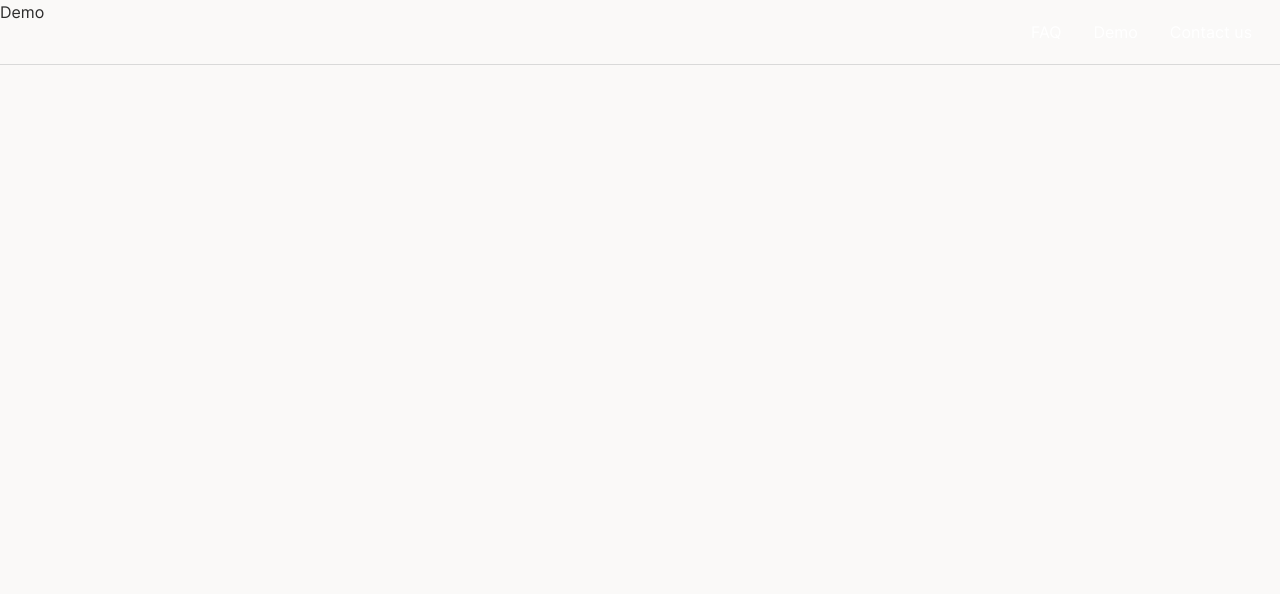
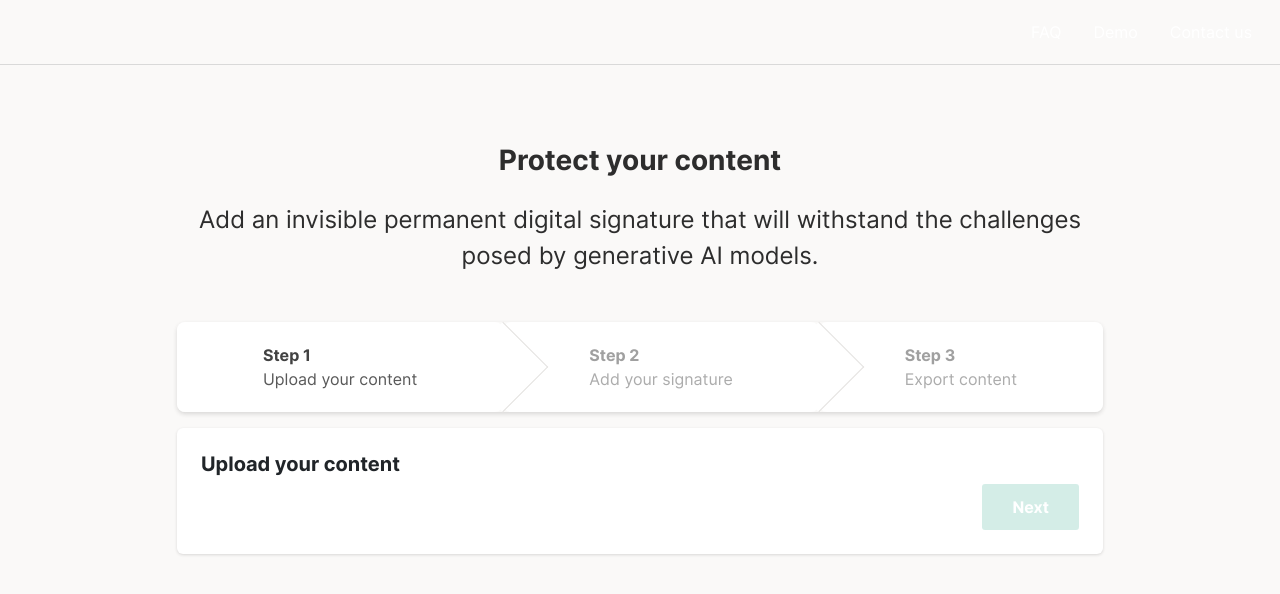
Before and after one commit to dubisoft-solutions/ai-sign, a React (Vite) app: page /demo in a window 1280 px wide. Shown: the top 594 px of the page. Built offline with nearby package versions, Linux system fonts and the light colour scheme.

Commit message:
create demo page

```diff
--- a/src/pages/Demo.tsx
+++ b/src/pages/Demo.tsx
@@ -1,6 +1,64 @@
 const DemoPage = () => {
     return (
-        <p>Demo</p>
+        <>
+        <div className="content d-flex w-100 h-100 mx-auto flex-column">
+            <div className="container">
+
+                <div className="row justify-content-center">
+                    <div className="col-lg-10 text-center pb-4">
+                        <h2 className="mb-lg-4 mb-3">Protect your content</h2>
+                        <p className="fs-3 mb-lg-5 mb-4">Add an invisible permanent digital signature that will withstand the challenges posed by generative AI models.</p>
+
+                        <div className="steps mb-3">
+                            <div className="step active">
+                                <div className="step-body">
+                                    <div className="step-title">
+                                        Step 1
+                                    </div>
+                                    <div className="step-description">
+                                        Upload your content
+                                    </div>
+                                </div>
+                            </div>
+
+                            <div className="step">
+                                <div className="step-body">
+                                    <div className="step-title">
+                                        Step 2
+                                    </div>
+                                    <div className="step-description">
+                                        Add your signature
+                                    </div>
+                                </div>
+                            </div>
+
+                            <div className="step">
+                                <div className="step-body">
+                                    <div className="step-title">
+                                        Step 3
+                                    </div>
+                                    <div className="step-description">
+                                        Export content
+                                    </div>
+                                </div>
+                            </div>
+                        </div>
+
+                        <div className="card">
+                            <div className="card-body">
+                                <h3 className="text-start">Upload your content</h3>
+                                <div className="text-end">
+                                    <a href="#" className="btn btn-info disabled">Next</a>
+                                </div>
+                            </div>
+                        </div>
+                    </div>
+                </div>
+            </div>
+        </div>
+
+
+        </>
     )
 }
 
--- a/src/styles/app.scss
+++ b/src/styles/app.scss
@@ -48,3 +48,83 @@
         transform: translate(-50%, -50%)
     }
 }
+
+.content {
+    padding: 9rem 0 8.125rem 0;
+}
+
+.steps {
+    display: flex;
+    flex-direction: row;
+    align-items: stretch;
+    box-shadow: 0px 2px 4px 0px rgba(45, 45, 45, 0.16);
+    border-radius: .5rem;
+    .step {
+        position: relative;
+        display: flex;
+        flex: 1 0 auto;
+        flex-wrap: wrap;
+        flex-direction: row;
+        vertical-align: middle;
+        align-items: center;
+        justify-content: center;
+        margin: 0 0;
+        padding: 1.313rem 2.5rem;
+        border-radius: .5rem;
+        background: $white;
+        transition: background-color .1s ease, opacity .1s ease, color .1s ease, box-shadow .1s ease, -webkit-box-shadow .1s ease;
+        @include media-breakpoint-down(lg) {
+            padding: .5rem .5rem;
+        }
+        &:not(:last-child):after {
+            display: block;
+            position: absolute;
+            z-index: 2;
+            content: '';
+            top: 50%;
+            right: 0;
+            border: medium none;
+            background-color: $white;
+            width: 4rem;
+            height: 4rem;
+            border-style: solid;
+            border-color: #E4E2E0;
+            border-width: 0 1px 1px 0;
+            transform: translateY(-50%) translateX(50%) rotate(-45deg);
+            @include media-breakpoint-down(lg) {
+                width: 2.25rem;
+                height: 2.25rem;
+            }
+        }
+        &.active {
+            cursor: auto;
+            .step-body {
+                .step-title {
+                    color: $black-66;
+                }
+                .step-description {
+                    color: $dark-grey;
+                }
+            }
+        }
+        .step-body {
+            text-align: left;
+            .step-title {
+                font-weight: 700;
+                font-size: 1rem;
+                color: $grey-160;
+                @include media-breakpoint-down(lg) {
+                    font-size: .75rem;
+                }
+            }
+            .step-description {
+                font-weight: 400;
+                font-size: 1rem;
+                color: $grey-172;
+                @include media-breakpoint-down(lg) {
+                    font-size: .5rem;
+                }
+            }
+        }
+    }
+}
--- a/src/styles/theme/_buttons.scss
+++ b/src/styles/theme/_buttons.scss
@@ -11,6 +11,11 @@
         transition: all .4s ease-in-out;
         background-image: linear-gradient(to right, #0ba360, #3cba92, #30dd8a, #2bb673);
         box-shadow: 0 4px 15px 0 rgba(23, 168, 108, 0.75);
+    }
+    &:disabled,
+    &.disabled {
+        color: $white;
+        background-color: rgba(38, 166, 135, 0.30);
     }
 }
 
--- a/src/styles/theme/_variables.scss
+++ b/src/styles/theme/_variables.scss
@@ -10,8 +10,11 @@ $ghost-white: #FAF9F8;
 $white-249: #F9F9FE;
 $grey-225: #E1E1E5;
 $light-grey: #D9D9D9;
+$grey-160: #A0A0A0;
+$grey-172: #ACACAC;
 $medium-aqua-marine: #26A687;
 $black-45: #2D2D2D;
+$black-66: #424242;
 $black: #000000;
 $dark-grey: #595959;
 $grey: #333333;
```
Also changed, not shown: src/assets/images/logo-nav.svg (added), src/assets/images/upload.svg (added).
